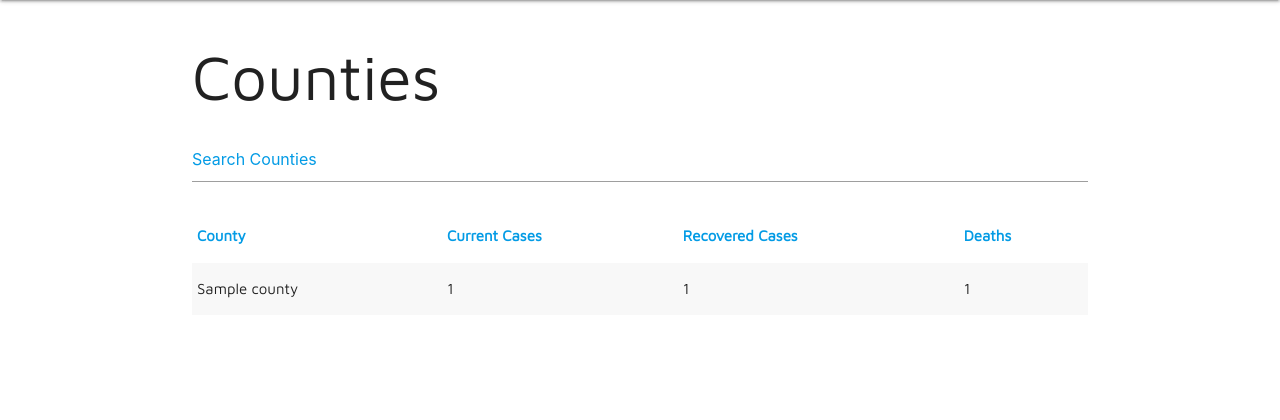
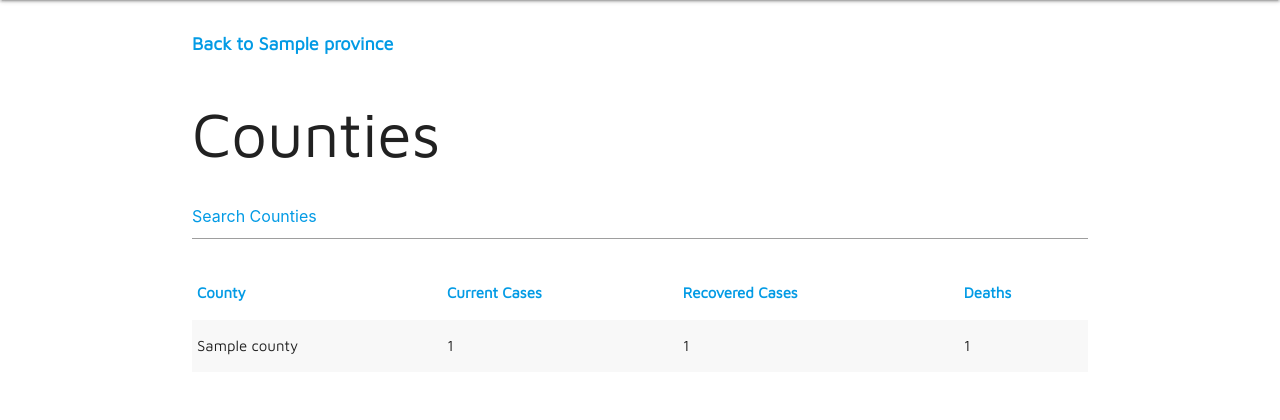
Before and after one commit to fastlane27/corona_chasers, a Django app: page /provinces/1/counties in a window 1280 px wide. Shown: the part 64-484 px from the top of the page. Run offline with Django 3.2, Linux system fonts and the light colour scheme; tables that the repository leaves empty hold one stand-in row (values such as "Sample post"); some web fonts are replaced.

Commit message:
add back url

```diff
--- a/main_app/static/css/style.css
+++ b/main_app/static/css/style.css
@@ -204,3 +204,14 @@ textarea {
 .main-table {
   font-size: 1.4rem;
 }
+
+.back-link {
+  display: block;
+  margin-top: 30px;
+  font-weight: bold;
+  font-size: 1.2em;
+}
+
+.back-link:hover {
+  color: #4fc3f7;
+}
--- a/main_app/templates/main_app/country_detail.html
+++ b/main_app/templates/main_app/country_detail.html
@@ -89,7 +89,7 @@
     </div>
   {% endfor %}
 {% else %}
-  <h5>No comments posted.</h5>
+  <h5 class="center">No comments posted.</h5>
 {% endif %}
 <br>
 
--- a/main_app/templates/main_app/county_list.html
+++ b/main_app/templates/main_app/county_list.html
@@ -1,5 +1,7 @@
 {% extends 'base.html' %}
 {% block content %}
+
+<a class="back-link" href="{% url 'provinces_index' county_list.first.province.country.id %}">Back to {{ county_list.first.province.name }}</a>
 
 <h1>Counties</h1>
 
--- a/main_app/templates/main_app/province_list.html
+++ b/main_app/templates/main_app/province_list.html
@@ -1,5 +1,7 @@
 {% extends 'base.html' %}
 {% block content %}
+
+<a class="back-link" href="{% url 'countries_detail' province_list.first.country.id %}">Back to {{ province_list.first.country.name }}</a>
 
 <h1>Provinces</h1>
 
```
